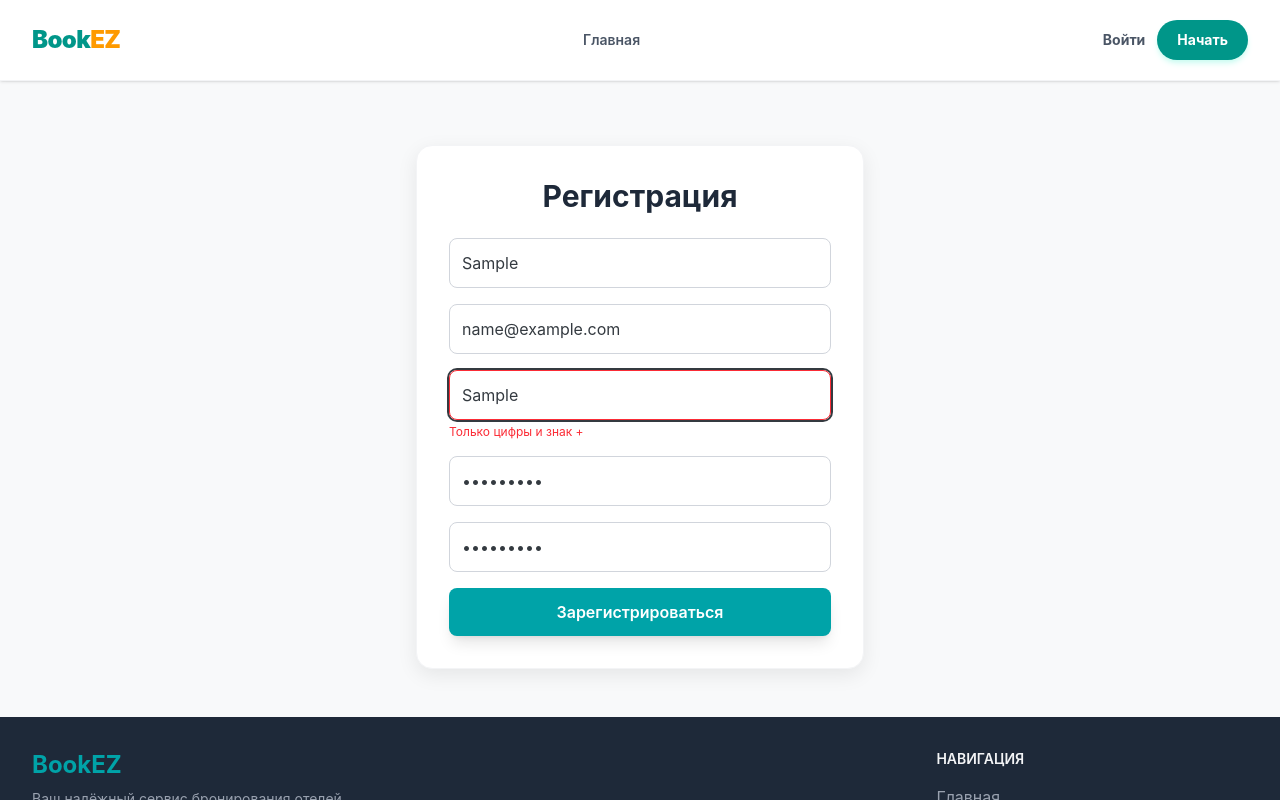
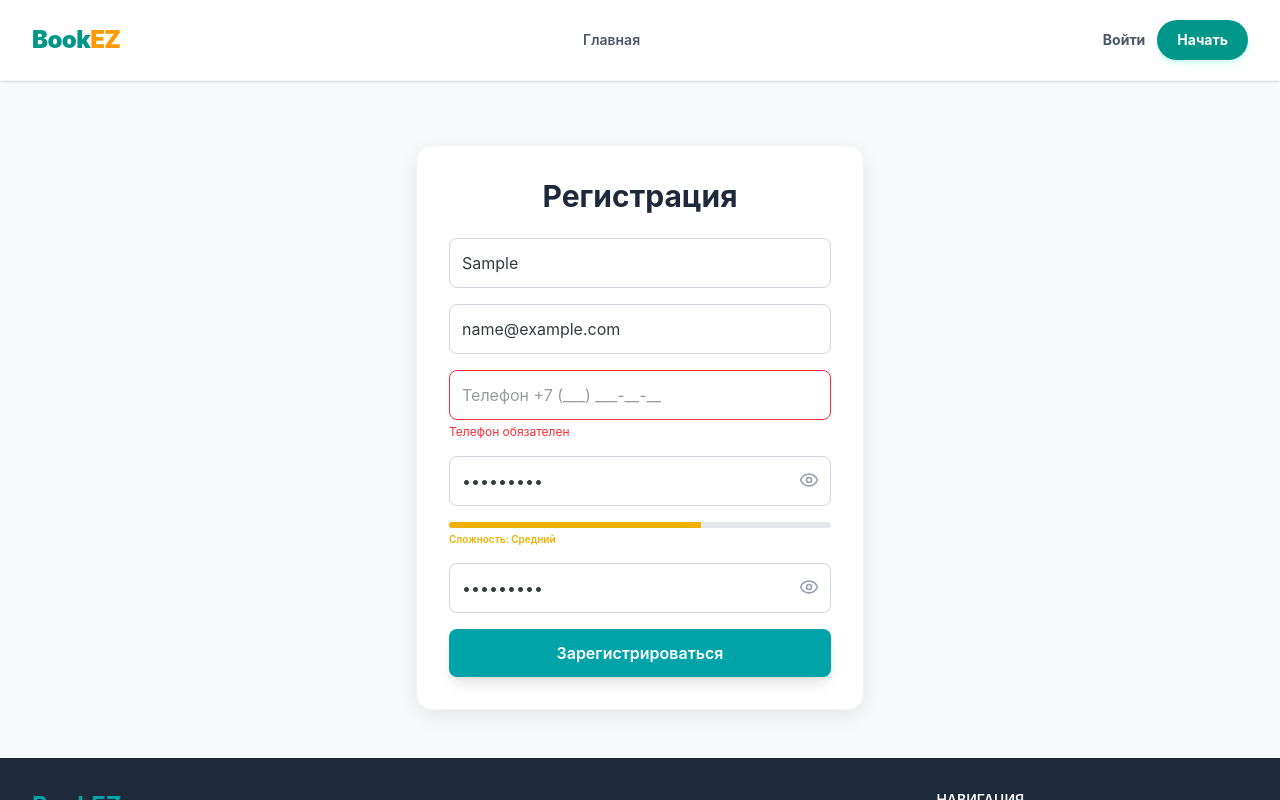
Before and after one commit to Andrey-G1Thub/bookez-hotel-booking, a React (Vite) app: page /register in a window 1280 px wide. Both pictures are taken after typing "Sample", "name@example.com", "Sample", "Sample123", "Sample123" into the empty fields and a click on the button "Зарегистрироваться". Shown: the top 800 px of the page. Built offline with nearby package versions, Linux system fonts and the light colour scheme; no server answers; data requests are answered from the project's data file.

Commit message:
доработка формы регистрации

```diff
--- a/db.json
+++ b/db.json
@@ -43,6 +43,30 @@
         "maxRooms": 0
       },
       "id": 1770884566098
+    },
+    {
+      "name": "user3",
+      "email": "user3@user",
+      "password": "111111",
+      "phone": "9902202202",
+      "role": "user",
+      "limits": {
+        "maxHotels": 0,
+        "maxRooms": 0
+      },
+      "id": 1771240239475
+    },
+    {
+      "name": "user4",
+      "email": "user4@user",
+      "password": "5%tT##",
+      "phone": "9999999000",
+      "role": "user",
+      "limits": {
+        "maxHotels": 0,
+        "maxRooms": 0
+      },
+      "id": 1771241549492
     }
   ],
   "bookings": [
@@ -141,6 +165,30 @@
       "checkOut": "2026-02-17",
       "price": 5400,
       "status": "Подтверждено"
+    },
+    {
+      "id": 1771246371024,
+      "userId": 1771241549492,
+      "hotelId": 1771091701917,
+      "roomId": 1771091768467,
+      "hotelName": "HOTEL admin 5",
+      "roomType": "Стандарт",
+      "checkIn": "2026-02-16",
+      "checkOut": "2026-02-19",
+      "price": 7500,
+      "status": "Подтверждено"
+    },
+    {
+      "id": 1771246610063,
+      "userId": 1771241549492,
+      "hotelId": 1771091701917,
+      "roomId": 1771091768467,
+      "hotelName": "HOTEL admin 5",
+      "roomType": "Стандарт",
+      "checkIn": "2026-02-19",
+      "checkOut": "2026-02-20",
+      "price": 2500,
+      "status": "Подтверждено"
     }
   ],
   "cities": [
@@ -227,6 +275,13 @@
           "userName": "admin",
           "text": "цуцйуйцу",
           "date": "14.02.2026"
+        },
+        {
+          "id": 1771239685793,
+          "userId": 1771239647434,
+          "userName": "user3",
+          "text": "привет я пришел вам на гадить!!!!!!!!",
+          "date": "16.02.2026"
         }
       ],
       "id": 1771071321968,
--- a/package.json
+++ b/package.json
@@ -19,6 +19,7 @@
 		"react": "^19.2.0",
 		"react-dom": "^19.2.0",
 		"react-hook-form": "^7.66.0",
+		"react-number-format": "^5.4.4",
 		"react-redux": "^9.2.0",
 		"react-router-dom": "^7.9.5",
 		"redux": "^5.0.1",
--- a/src/index.css
+++ b/src/index.css
@@ -6,3 +6,16 @@ body {
 	color: #343a40;
 	margin: 0;
 }
+.password-input-custom::-ms-reveal,
+.password-input-custom::-ms-clear {
+	display: none;
+}
+
+/* Скрываем в других браузерах, если появятся */
+input::-webkit-contacts-auto-fill-button,
+input::-webkit-credentials-auto-fill-button {
+	visibility: hidden;
+	pointer-events: none;
+	position: absolute;
+	right: 0;
+}
--- a/src/pages/registerPage/RegisterPage.tsx
+++ b/src/pages/registerPage/RegisterPage.tsx
@@ -1,8 +1,11 @@
 import { yupResolver } from '@hookform/resolvers/yup';
-import { useState } from 'react';
-import { useForm } from 'react-hook-form';
+import { useMemo, useState } from 'react';
+import { Controller, useForm } from 'react-hook-form';
 import { useDispatch } from 'react-redux';
 import { useNavigate } from 'react-router-dom';
+
+import { PatternFormat } from 'react-number-format';
+import { Eye, EyeOff } from 'lucide-react';
 
 import * as yup from 'yup';
 import { registerThunk } from '../../store/actions/userActions';
@@ -13,29 +16,60 @@ export const registerSchema = yup.object().shape({
 	phone: yup
 		.string()
 		.required('Телефон обязателен')
-		.matches(/^[0-9+]+$/, 'Только цифры и знак +'),
+		// Валидация маски: проверяем, что все цифры заполнены (пример для РФ +7 (999) 999-99-99)
+		.test('len', 'Введите полный номер телефона', (val) => {
+			const digits = val?.replace(/\D/g, '');
+			return digits?.length === 10; // Проверка на 10 цифр
+		}),
 	password: yup
 		.string()
 		.required('Заполните пароль')
-		.min(6, 'Пароль минимум 6 символов')
-		.max(30, 'Пароль максимум 30 символов'),
+		.matches(
+			/^[\w#%]+$/,
+			'Неверно заполнен пароль. Допускаются только буквы, цифры и знаки # %',
+		)
+		.min(6, 'Неверно заполнен пароль. Минимум 6 символов')
+		.max(30, 'Неверно заполнен пароль. Максимум 30 символов'),
 	confirmPassword: yup
 		.string()
-		.oneOf([yup.ref('password'), null], 'Пароли должны совпадать')
-		.required('Подтвердите пароль'),
+		.required('Заполните повтор пароля')
+		.oneOf([yup.ref('password'), null], 'Пароли не совпадают'),
 });
 
 export const RegisterPage = () => {
 	const navigate = useNavigate();
 	const dispatch = useDispatch();
 
+	// Состояния для видимости паролей
+	const [showPassword, setShowPassword] = useState(false);
+	const [showConfirmPassword, setShowConfirmPassword] = useState(false);
+
 	const {
 		register,
 		handleSubmit,
+		control, // Нужен для интеграции маски
+		watch, //  для отслеживания пароля
 		formState: { errors },
 	} = useForm({
 		resolver: yupResolver(registerSchema),
+		mode: 'onChange',
 	});
+	const passwordValue = watch('password', '');
+	const strength = useMemo(() => {
+		if (!passwordValue) return { score: 0, label: '', color: 'bg-gray-200' };
+
+		let score = 0;
+		if (passwordValue.length >= 6) score++; // Базовая длина
+		if (/[A-Z]/.test(passwordValue) || /[a-z]/.test(passwordValue)) score++; // Есть буквы
+		if (/[0-9]/.test(passwordValue)) score++; // Есть цифры
+		if (/[#%_]/.test(passwordValue)) score++; // Есть спецсимволы
+
+		if (score <= 2)
+			return { score, label: 'Слабый', color: 'bg-red-500', width: '33%' };
+		if (score === 3)
+			return { score, label: 'Средний', color: 'bg-yellow-500', width: '66%' };
+		return { score, label: 'Сложный', color: 'bg-green-500', width: '100%' };
+	}, [passwordValue]);
 
 	const onSubmit = async (data) => {
 		const success = await dispatch(registerThunk(data));
@@ -45,65 +79,13 @@ export const RegisterPage = () => {
 		}
 	};
 
-	// return (
-	// 	<div className="max-w-md mx-auto p-8 mt-16 bg-white card-shadow border border-gray-100">
-	// 		<h2 className="text-3xl font-bold text-gray-800 mb-6 text-center">
-	// 			Регистрация
-	// 		</h2>
-	// 		<form onSubmit={handleSubmit(onSubmit)} className="space-y-4">
-	// 			<input
-	// 				type="text"
-	// 				name="name"
-	// 				placeholder="Имя"
-	// 				required
-	// 				className="w-full p-3 border border-gray-300 rounded-lg focus:ring-2 focus:ring-opacity-50 accent-text focus:accent-border"
-	// 			/>
-	// 			<input
-	// 				type="email"
-	// 				name="email"
-	// 				placeholder="Email"
-	// 				required
-	// 				className="w-full p-3 border border-gray-300 rounded-lg focus:ring-2 focus:ring-opacity-50 accent-text focus:accent-border"
-	// 			/>
-	// 			<input
-	// 				type="password"
-	// 				name="password"
-	// 				placeholder="Пароль"
-	// 				required
-	// 				className="w-full p-3 border border-gray-300 rounded-lg focus:ring-2 focus:ring-opacity-50 accent-text focus:accent-border"
-	// 			/>
-	// 			{/* ПОЛЕ ПОДТВЕРЖДЕНИЯ ПАРОЛЯ */}
-	// 			<input
-	// 				type="password"
-	// 				name="confirmPassword"
-	// 				placeholder="Подтверждение Пароля"
-	// 				required
-	// 				className="w-full p-3 border border-gray-300 rounded-lg focus:ring-2 focus:ring-opacity-50 accent-text focus:accent-border"
-	// 			/>
-	// 			<button
-	// 				type="submit"
-	// 				className="w-full py-3 rounded-lg text-white font-semibold accent-color accent-hover transition shadow-lg"
-	// 			>
-	// 				Зарегистрироваться
-	// 			</button>
-	// 		</form>
-	// 		<p className="mt-4 text-center text-sm text-gray-600">
-	// 			Уже есть аккаунт?{' '}
-	// 			<button
-	// 				onClick={() => navigate('/login')}
-	// 				className="accent-text hover:underline font-medium"
-	// 			>
-	// 				Войти
-	// 			</button>
-	// 		</p>
-	// 	</div>
-	// );
 	return (
 		<div className="max-w-md mx-auto p-8 mt-16 bg-white card-shadow border border-gray-100 rounded-xl">
 			<h2 className="text-3xl font-bold text-gray-800 mb-6 text-center">
 				Регистрация
 			</h2>
 			<form onSubmit={handleSubmit(onSubmit)} className="space-y-4">
+				{/* Имя */}
 				<div>
 					<input
 						{...register('name')}
@@ -112,7 +94,7 @@ export const RegisterPage = () => {
 					/>
 					<p className="text-red-500 text-xs mt-1">{errors.name?.message}</p>
 				</div>
-
+				{/* Email */}
 				<div>
 					<input
 						{...register('email')}
@@ -121,35 +103,77 @@ export const RegisterPage = () => {
 					/>
 					<p className="text-red-500 text-xs mt-1">{errors.email?.message}</p>
 				</div>
-
+				{/* Телефон с современной маской */}
 				<div>
-					<input
-						{...register('phone')}
-						placeholder="Телефон"
-						className={`w-full p-3 border rounded-lg focus:ring-2 outline-none ${errors.phone ? 'border-red-500' : 'border-gray-300'}`}
+					<Controller
+						name="phone"
+						control={control}
+						render={({ field: { onChange, value } }) => (
+							<PatternFormat
+								format="+7 (###) ###-##-##"
+								mask="_"
+								value={value}
+								onValueChange={(values) => {
+									// Передаем форматированное значение в react-hook-form
+									onChange(values.value);
+								}}
+								placeholder="Телефон +7 (___) ___-__-__"
+								className={`w-full p-3 border rounded-lg focus:ring-2 outline-none ${errors.phone ? 'border-red-500' : 'border-gray-300'}`}
+							/>
+						)}
 					/>
 					<p className="text-red-500 text-xs mt-1">{errors.phone?.message}</p>
 				</div>
-
-				<div>
+				{/* Пароль */}
+				<div className="relative">
 					<input
-						type="password"
+						type={showPassword ? 'text' : 'password'}
 						{...register('password')}
 						placeholder="Пароль"
-						className={`w-full p-3 border rounded-lg focus:ring-2 outline-none ${errors.password ? 'border-red-500' : 'border-gray-300'}`}
+						className={`w-full p-3 border rounded-lg focus:ring-2 outline-none password-input-custom ${errors.password ? 'border-red-500' : 'border-gray-300'}`}
 					/>
+					<button
+						type="button" //  Чтобы не сабмитил форму
+						onClick={() => setShowPassword(!showPassword)}
+						className="absolute right-3 top-3.5 text-gray-400 hover:text-gray-600"
+					>
+						{showPassword ? <EyeOff size={20} /> : <Eye size={20} />}
+					</button>
 					<p className="text-red-500 text-xs mt-1">
 						{errors.password?.message}
 					</p>
 				</div>
-
-				<div>
+				{/* Визуальный индикатор сложности */}
+				{passwordValue && (
+					<div className="mt-2">
+						<div className="flex h-1.5 w-full bg-gray-200 rounded-full overflow-hidden">
+							<div
+								className={`transition-all duration-500 ${strength.color}`}
+								style={{ width: strength.width }}
+							></div>
+						</div>
+						<p
+							className={`text-[10px] mt-1 font-semibold ${strength.color.replace('bg-', 'text-')}`}
+						>
+							Сложность: {strength.label}
+						</p>
+					</div>
+				)}
+				{/* Подтверждение пароля */}
+				<div className="relative">
 					<input
-						type="password"
+						type={showConfirmPassword ? 'text' : 'password'}
 						{...register('confirmPassword')}
 						placeholder="Подтверждение пароля"
-						className={`w-full p-3 border rounded-lg focus:ring-2 outline-none ${errors.confirmPassword ? 'border-red-500' : 'border-gray-300'}`}
+						className={`w-full p-3 border rounded-lg focus:ring-2 outline-none password-input-custom ${errors.confirmPassword ? 'border-red-500' : 'border-gray-300'}`}
 					/>
+					<button
+						type="button"
+						onClick={() => setShowConfirmPassword(!showConfirmPassword)}
+						className="absolute right-3 top-3.5 text-gray-400 hover:text-gray-600"
+					>
+						{showConfirmPassword ? <EyeOff size={20} /> : <Eye size={20} />}
+					</button>
 					<p className="text-red-500 text-xs mt-1">
 						{errors.confirmPassword?.message}
 					</p>
--- a/src/pages/roomBookingPage/RoomBookingPage.tsx
+++ b/src/pages/roomBookingPage/RoomBookingPage.tsx
@@ -190,7 +190,9 @@ export const RoomBookingPage = () => {
 			};
 
 			dispatch(addBookingThunk(newBooking));
-			alert(`Оплата прошла успешно! Номер "${room.type}" забронирован.`);
+			alert(
+				`Сумма к оплате зафиксирована успешно! Номер "${room.type}" забронирован. Скоро с вами свяжется менеджер нашего отеля.`,
+			);
 			navigate('/bookings');
 		} catch (error) {
 			alert('Ошибка при оплате. Попробуйте еще раз.');
```
Also changed, not shown: 2 other files (tests, documents, lock files or other folders).
